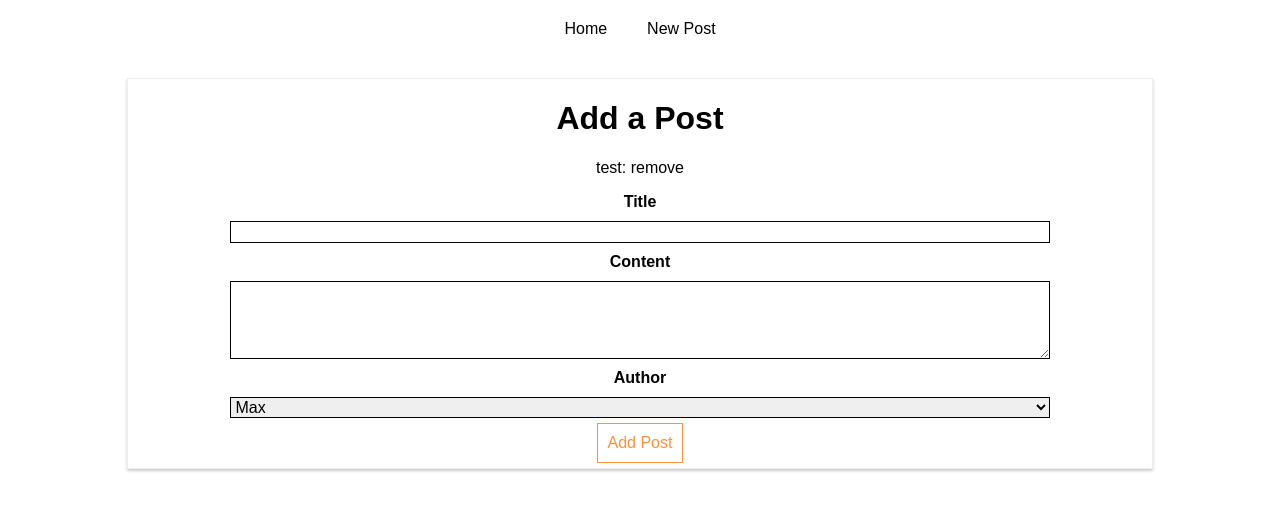
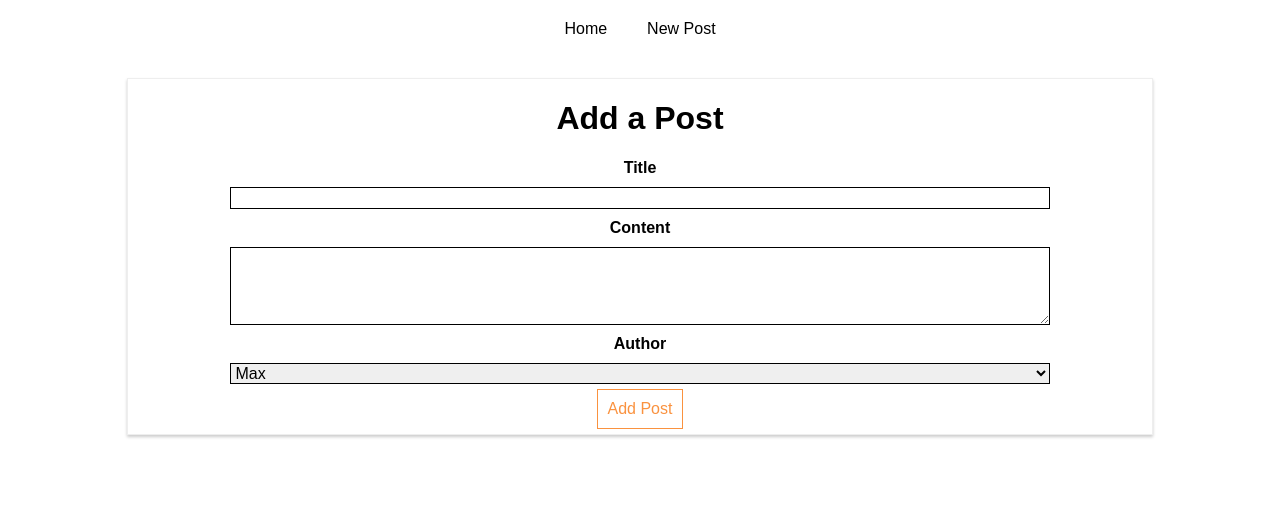
Before and after one commit to andrewrey/section9AjaxAndHttp, a React (Create React App) app: page /new-post in a window 1280 px wide. Shown: the top 510 px of the page. Built offline with nearby package versions, Linux system fonts and the light colour scheme.

Commit message:
removed holder 2

```diff
--- a/src/containers/Blog/NewPost/NewPost.js
+++ b/src/containers/Blog/NewPost/NewPost.js
@@ -21,7 +21,6 @@ class NewPost extends Component {
     return (
       <div className="NewPost">
         <h1>Add a Post</h1>
-        <p>test: remove</p>
         <label>Title</label>
         <input type="text" value={this.state.title} onChange={(event) => this.setState({ title: event.target.value })} />
         <label>Content</label>
```
